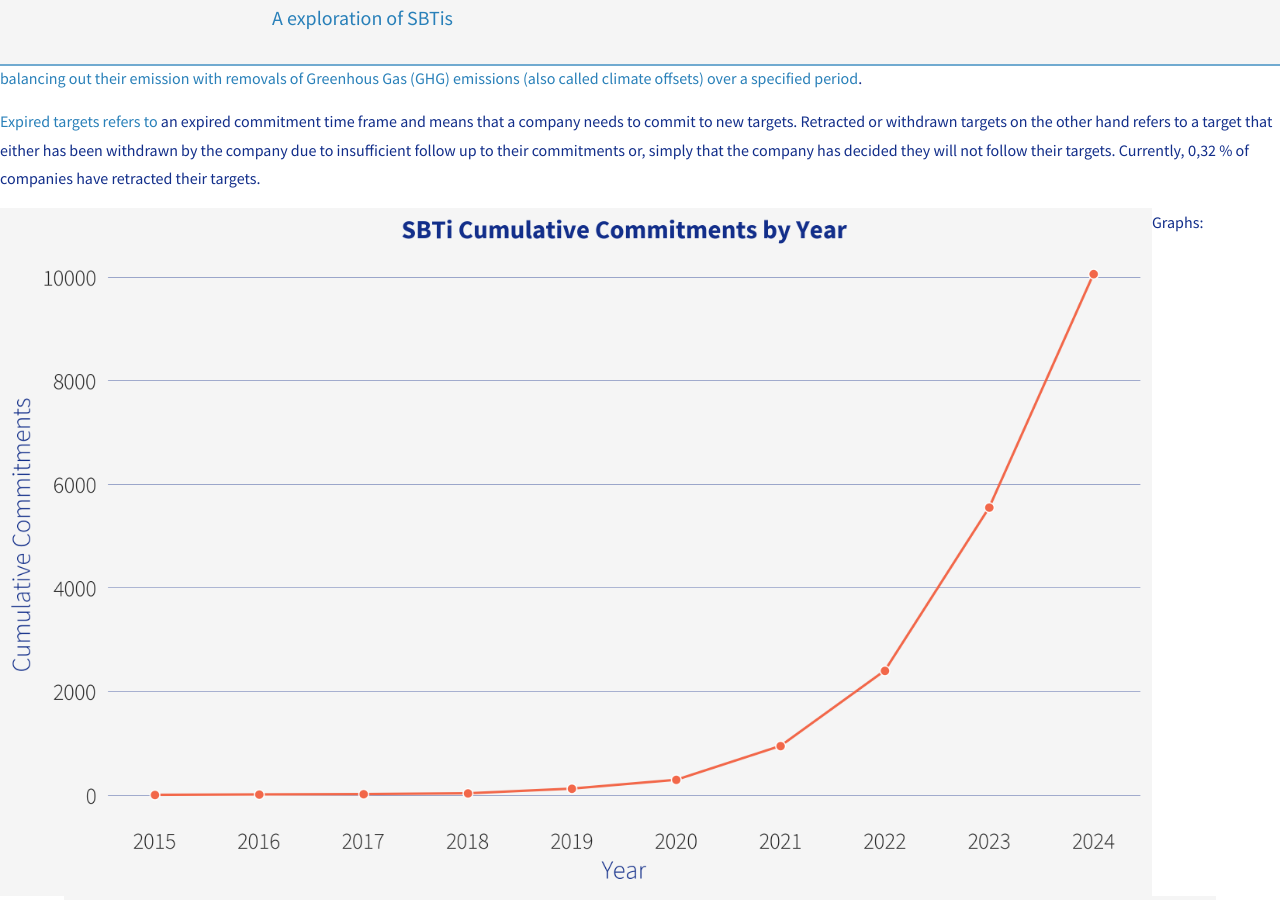
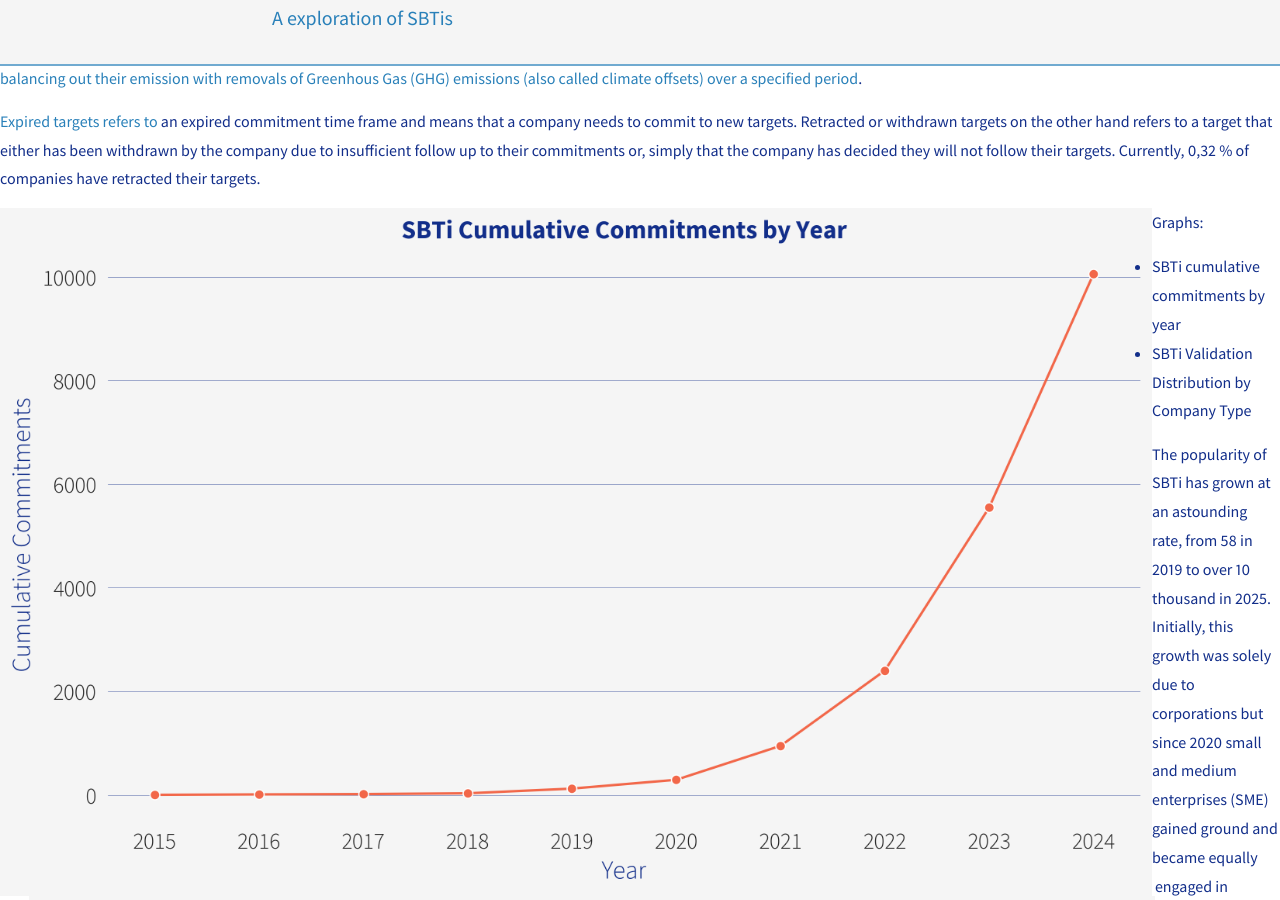
Before and after one commit to AnjaBrocklehurst/AnjaBrocklehurst.github.io, a Jekyll site: the page built from _content/Storyline.md, in a window 1280 px wide and 900 px high, scrolled down 2554 px. Built offline with Jekyll 4.4.1, drawn with Linux system fonts in a browser that asks for light colours; nearby versions of some CDN libraries.

Commit message:
graph formatting

```diff
--- a/_content/Storyline.md
+++ b/_content/Storyline.md
@@ -60,13 +60,9 @@
 [Expired targets refers to](https://sciencebasedtargets.org/blog/commitment-compliance-policy-what-you-need-to-know) an expired commitment time frame and means that a company needs to commit to new targets. Retracted or withdrawn targets on the other hand refers to a target that either has been withdrawn by the company due to insufficient follow up to their commitments or, simply that the company has decided they will not follow their targets. Currently, 0,32 % of companies have retracted their targets.
 
 Graphs:
-<img src="../assets/images/cumulative_commitments_plot.png" alt="cumulative_commitments_plot.png" style="float: left;">
-
-
-![cumulative_commitments_plot.png](../assets/images/cumulative_commitments_plot.png)
+<img src="../assets/images/cumulative_commitments_plot.png" alt="cumulative_commitments_plot.png" style="float: left;" width="500">
 * SBTi cumulative commitments by year
-* <img src="../assets/images/validation_distribution_plot.png" alt="validation_distribution_plot.png" style="float: left;">
-![validation_distribution_plot.png](../assets/images/validation_distribution_plot.png)
+<img src="../assets/images/validation_distribution_plot.png" alt="validation_distribution_plot.png" style="float: left;" width="500">
 * SBTi Validation Distribution by Company Type
 
 The popularity of SBTi has grown at an astounding rate, from 58 in 2019 to over 10 thousand in 2025. Initially, this growth was solely due to corporations but since 2020 small and medium enterprises (SME) gained ground and became equally engaged in number of commitments. Although financial institutions are not overly represented among the companies in the data their participation is important, and according to SBTi, [the key to unlocking the system-wide change needed to reach a net-zero global economy](https://sciencebasedtargets.org/sectors/financial-institutions). Through financial institution's commitments they will have to reduce the emissions of their portfolios, meaning that their lending, investments and other capital market activities, will be consistent with the Paris agreement.
```
